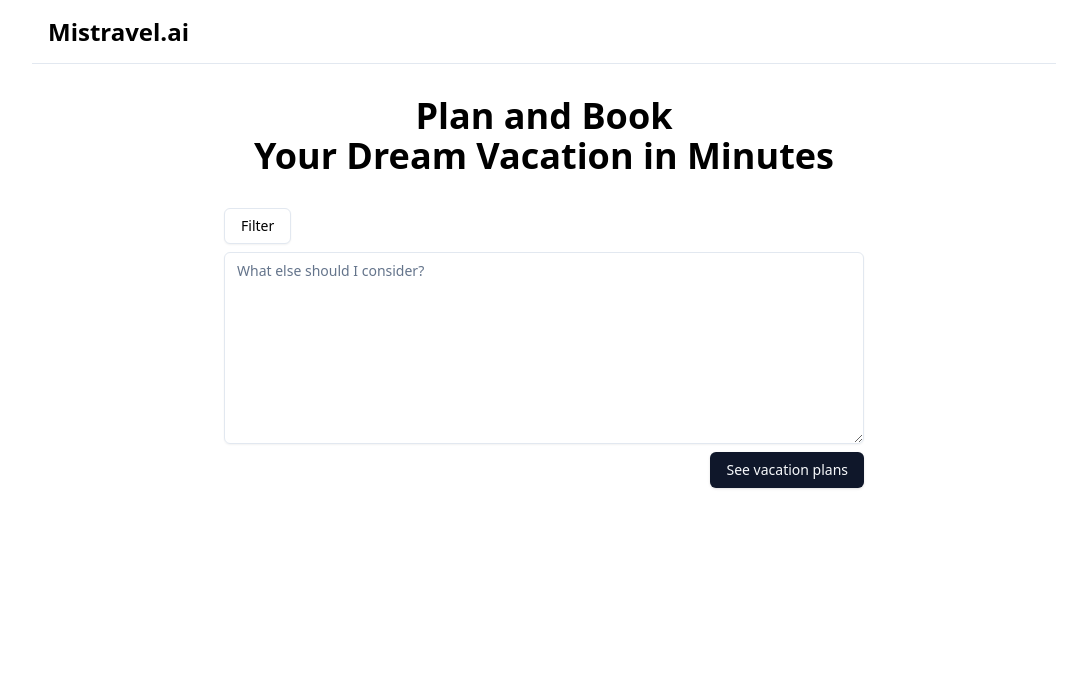
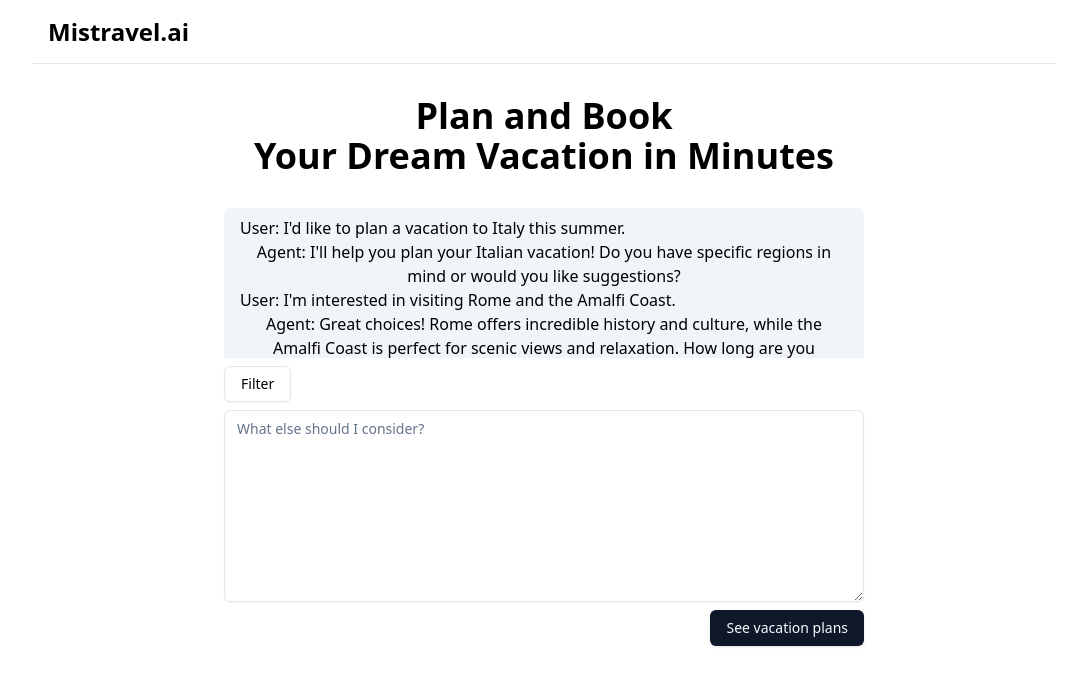
Before and after one commit to lusxvr/mistral_qb_hack, a Vue app in the folder webapp/: page / in a window 1280 px wide. Shown: the top 686 px of the page, without its empty margins (96-1183 px from the left). Built offline with nearby package versions, Linux system fonts and the light colour scheme.

Commit message:
initialize chat log store and add component for chat log to main

```diff
--- a/webapp/src/App.vue
+++ b/webapp/src/App.vue
@@ -2,10 +2,12 @@
 import { ref, onMounted, computed, watch } from 'vue';
 
 import { useUserInfoStore } from '@/pinia/userInfo';
+import { useChatLogStore } from '@/pinia/chatLog';
 import Filter from '@/interaction/Filter.vue';
-import Chat from '@/interaction/TextInput.vue'
-
+import TextInput from '@/interaction/TextInput.vue'
+import ChatLog from '@/interaction/ChatLog.vue'
 const userInfoStore = useUserInfoStore();
+const chatLogStore = useChatLogStore();
 </script>
 
 <template>
@@ -18,8 +20,9 @@ const userInfoStore = useUserInfoStore();
         <div class="text-4xl font-bold">Plan and Book <br>Your Dream Vacation in Minutes</div>
       </div>
       <div class="flex flex-col space-y-2 items-start justify-center h-full">
+        <ChatLog />
         <Filter />
-        <Chat />
+        <TextInput />
       </div>
     </div>
   </div>
```
